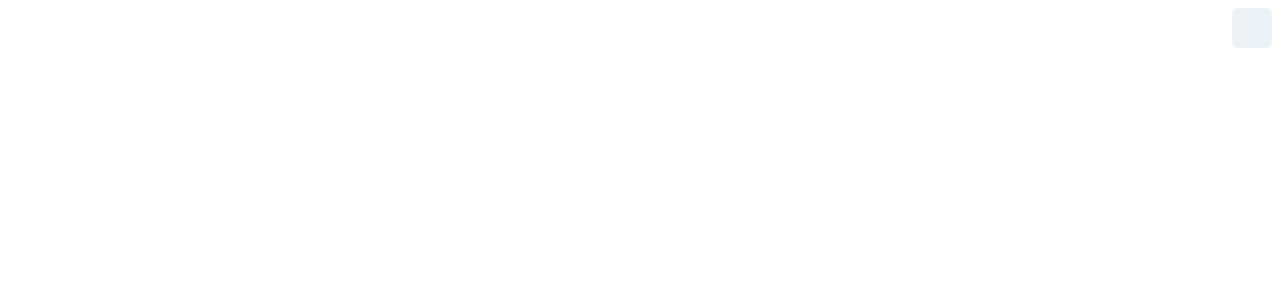
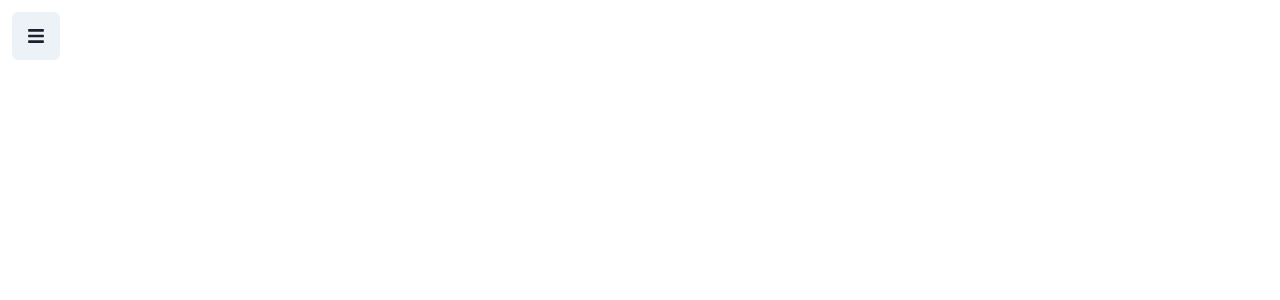
Before and after one commit to Brodypen/todo-app, a React (Create React App) app: page / in a window 1280 px wide. Shown: the top 300 px of the page. Built offline with nearby package versions, Linux system fonts and the light colour scheme.

Commit message:
Finish Drawer Menu

```diff
--- a/src/App.tsx
+++ b/src/App.tsx
@@ -1,17 +1,18 @@
 import * as React from "react";
 import { ChakraProvider, Box, theme, Flex } from "@chakra-ui/react";
-import DrawerButton from "./features/Drawer/DrawerButton";
+import { DrawerButton } from "./features/Drawer/DrawerButton";
 import data from "./data/data.json";
 
 export const App = () => {
   const [todoList, setToDoList] = React.useState(data);
+  const [todoProjects, setTodoProjects] = React.useState<string[]>(["Default"]);
   return (
-  <ChakraProvider theme={theme}>
-    <Box textAlign="center" fontSize="xl" padding={2}>
-      <Flex h="10vh" justify="flex-end">
-        <DrawerButton/>
-      </Flex>
-    </Box>
-  </ChakraProvider>
+    <ChakraProvider theme={theme}>
+      <Box textAlign="center" fontSize="xl" padding={3}>
+        <Flex h="10vh" justify="flex-start">
+          <DrawerButton Projects={todoProjects} />
+        </Flex>
+      </Box>
+    </ChakraProvider>
   );
 };
--- a/src/features/Drawer/DrawerButton.tsx
+++ b/src/features/Drawer/DrawerButton.tsx
@@ -1,7 +1,6 @@
 import React from "react";
 import {
-  Button,
-  Divider,
+  IconButton,
   Drawer,
   DrawerBody,
   DrawerCloseButton,
@@ -10,50 +9,72 @@ import {
   DrawerOverlay,
   Stack,
   useDisclosure,
+  Link,
 } from "@chakra-ui/react";
 import { ColorModeSwitcher } from "../../components/ColorModeSwitcher";
 import { HomeButton } from "./HomeButton";
-import { FaCalendar, FaCalendarDay, FaCalendarWeek, FaStar } from "react-icons/fa";
-const DrawerButton: React.FC = () => {
+import {
+  FaCalendar,
+  FaCalendarDay,
+  FaCalendarWeek,
+  FaStar,
+  FaBars,
+  FaGithub,
+  FaPlus,
+} from "react-icons/fa";
+
+interface DrawerButtonProps {
+  Projects: string[];
+}
+export const DrawerButton = ({ Projects, ...props }: DrawerButtonProps) => {
   const { isOpen, onOpen, onClose } = useDisclosure();
   return (
     <>
-      <Button onClick={onOpen}></Button>
+      <IconButton
+        aria-label="Drawer"
+        onClick={onOpen}
+        icon={<FaBars />}
+        size="lg"
+      ></IconButton>
       <Drawer isOpen={isOpen} placement="left" onClose={onClose} size="sm">
         <DrawerOverlay />
         <DrawerContent>
           <DrawerCloseButton />
           <DrawerBody textAlign="left">
-            <Stack direction='column'>
+            <Stack direction="column">
               <DrawerHeader textAlign="left" borderBottomWidth="1px">
                 Home
               </DrawerHeader>
 
-              <HomeButton
-                text="All Tasks"
-                icon={<FaCalendar></FaCalendar>}
-              ></HomeButton>
+              <HomeButton text="All Tasks" icon={<FaCalendar />}></HomeButton>
               <HomeButton
                 text="Today Tasks"
-                icon={<FaCalendarDay></FaCalendarDay>}
+                icon={<FaCalendarDay />}
               ></HomeButton>
               <HomeButton
                 text="Week Tasks"
-                icon={<FaCalendarWeek></FaCalendarWeek>}
+                icon={<FaCalendarWeek />}
               ></HomeButton>
-              <HomeButton
-                text="Important Tasks"
-                icon={<FaStar></FaStar>}
-              ></HomeButton>
+              <HomeButton text="Important Tasks" icon={<FaStar />}></HomeButton>
 
               <DrawerHeader textAlign="left" borderBottomWidth="1px">
                 Projects
               </DrawerHeader>
+              {Projects.map((project) => (
+                <HomeButton key={project} text={project} icon={<FaBars />}></HomeButton>
+              ))}
+              <HomeButton
+                text="Create new project"
+                icon={<FaPlus />}
+              ></HomeButton>
               <DrawerHeader textAlign="left" borderBottomWidth="1px">
                 Options
               </DrawerHeader>
 
               <ColorModeSwitcher />
+              <Link href="https://github.com/BrodyPen" isExternal>
+                <HomeButton text="GitHub" icon={<FaGithub />}></HomeButton>
+              </Link>
             </Stack>
           </DrawerBody>
         </DrawerContent>
@@ -61,5 +82,3 @@ const DrawerButton: React.FC = () => {
     </>
   );
 };
-
-export default DrawerButton;
```
